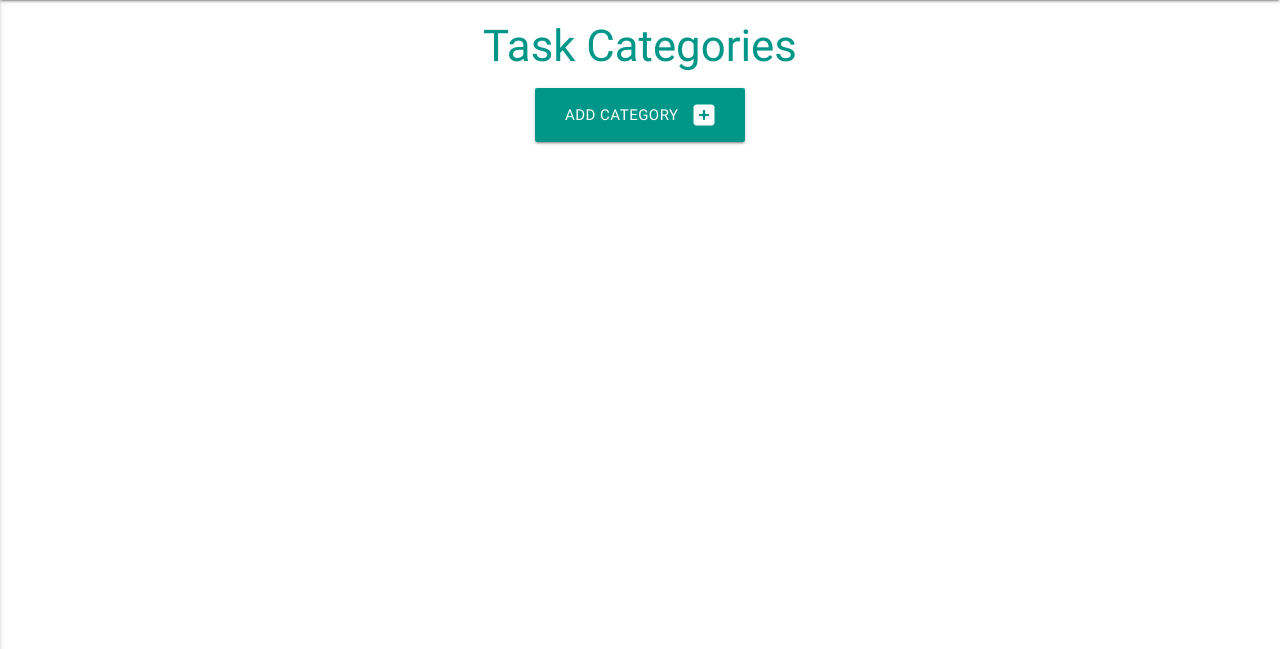
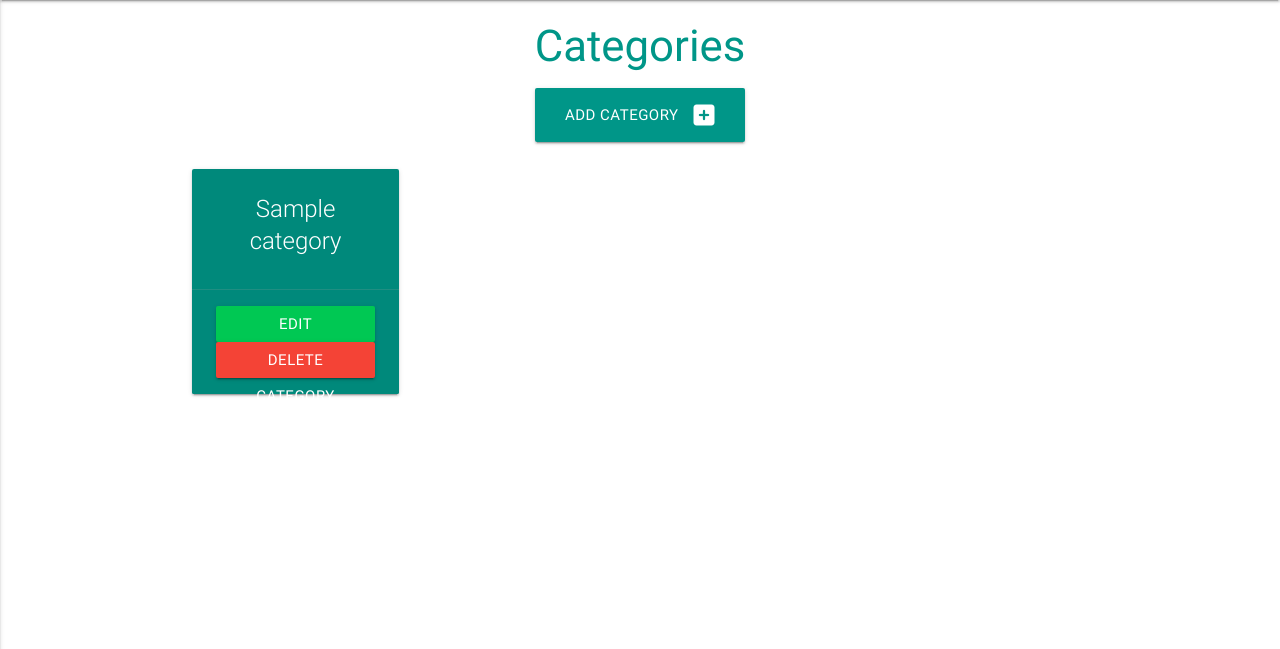
Before and after one commit to AdamBoley/Task-Manager, a Flask app: page /categories in a window 1280 px wide. Shown: the part 64-713 px from the top of the page. Run offline with Flask 2, Linux system fonts and the light colour scheme; tables that the repository leaves empty hold one stand-in row (values such as "Sample post"); some libraries are stand-ins or nearby versions.

Commit message:
add code to display entries in Category table as cards

```diff
--- a/taskmanager/routes.py
+++ b/taskmanager/routes.py
@@ -13,7 +13,11 @@ def home():
 
 @app.route("/categories")
 def categories():
-    return render_template("categories.html")
+    categories = list(Category.query.order_by(Category.category_name).all())
+    # the above will query the database and return all records from the Categories table, sorting by category_name
+    return render_template("categories.html", categories=categories)
+    # in the return statement, the first categories is a variable name that can be used in the HTML file
+    # the seconc categories is the categories variable in the function, which holds the list
 
 
 @app.route("/add_category", methods=["GET", "POST"])
--- a/taskmanager/templates/categories.html
+++ b/taskmanager/templates/categories.html
@@ -1,7 +1,7 @@
 {% extends "base.html" %}
 {% block content %}
 
-<h3 class="center-align teal-text">Task Categories</h3>
+<h3 class="center-align teal-text">Categories</h3>
 
 <div class="row">
     <div class="col s12 center-align">
@@ -12,4 +12,23 @@
     </div>
 </div>
 
+<div class="row">
+    {% for category in categories %}
+    <!--categories is a list of entries in the Category table-->
+    <!--category therefore is the singular variable-->
+    <div class="col s12 m6 l3">
+        <div class="card teal darken-1 center-align">
+            <div class="card-content white-text">
+                <span class="card-title">{{ category.category_name }}</span>
+                <!--category refers to each entry in the table, and we want to display only the values of category_name column as card titles-->
+            </div>
+            <div class="card-action">
+                <a href="#" class="btn green accent-4">Edit Category</a>
+                <a href="#" class="btn red">Delete Category</a>
+            </div>
+        </div>
+    </div>
+    {% endfor %}
+</div>
+
 {% endblock %}
```
